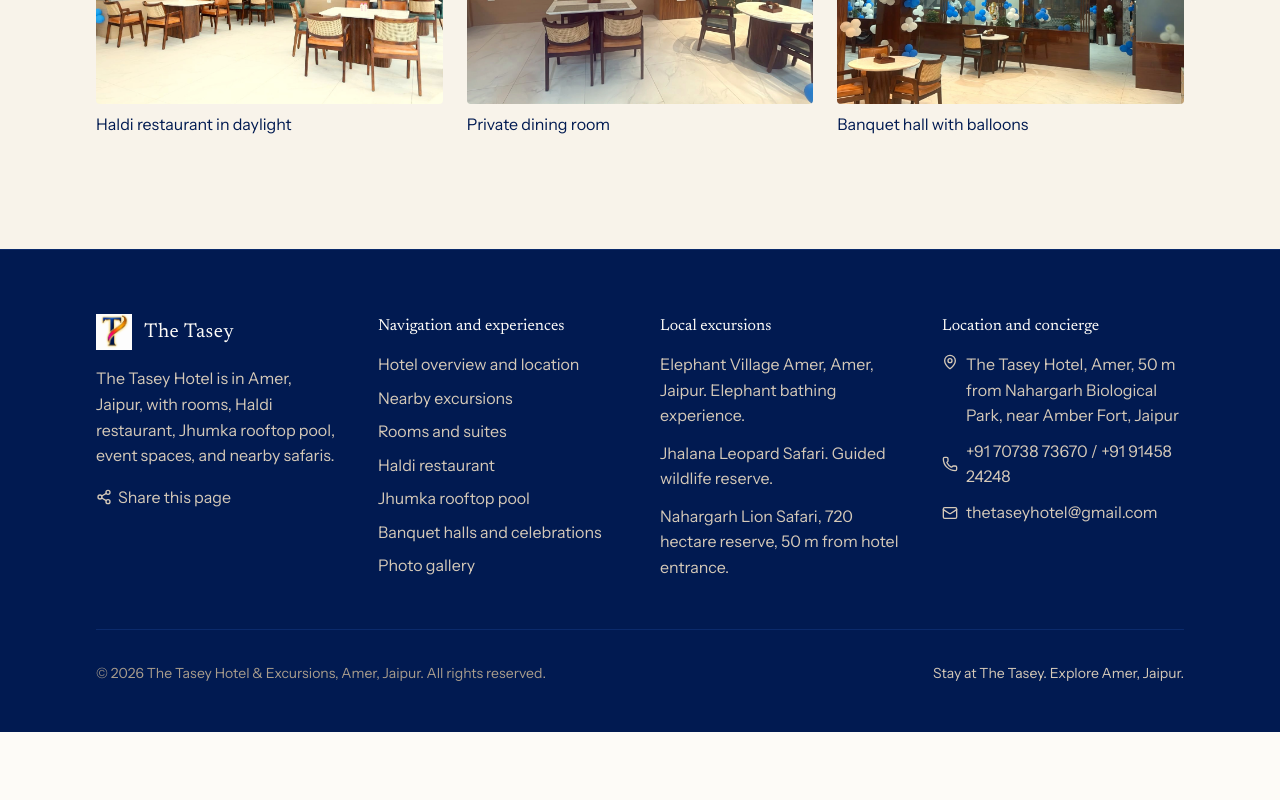
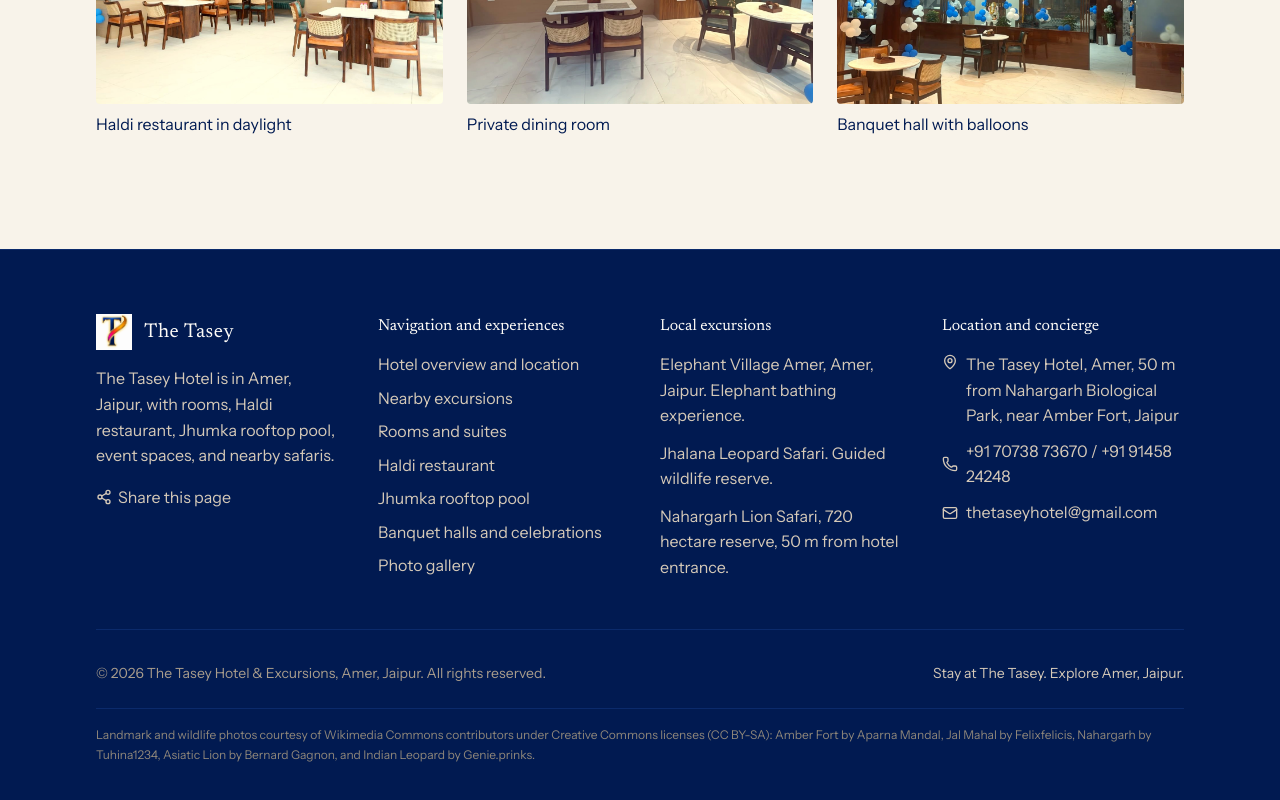
Before and after one commit to pranamyajainn/the-tasey-hotel-website, a Next.js app: page / in a window 1280 px wide. Shown: the part 8055-8855 px from the top of the page. Before the commit the page ends 8787 px from the top, so only its background shows below. Built offline with nearby package versions, Linux system fonts and the light colour scheme.

Commit message:
Add plain-text photo attribution mention in footer

```diff
--- a/src/components/Footer.tsx
+++ b/src/components/Footer.tsx
@@ -132,6 +132,11 @@
             Stay at The Tasey. Explore Amer, Jaipur.
           </div>
         </div>
+
+        {/* Photography Mention */}
+        <div className="mt-6 pt-4 border-t border-[#0B2A6B] text-center sm:text-left text-[12px] text-[#8E867A] leading-relaxed">
+          Landmark and wildlife photos courtesy of Wikimedia Commons contributors under Creative Commons licenses (CC BY-SA): Amber Fort by Aparna Mandal, Jal Mahal by Felixfelicis, Nahargarh by Tuhina1234, Asiatic Lion by Bernard Gagnon, and Indian Leopard by Genie.prinks.
+        </div>
       </div>
     </footer>
   );
```
Also changed, not shown: public/New Images/elephantwash.webp (added).
